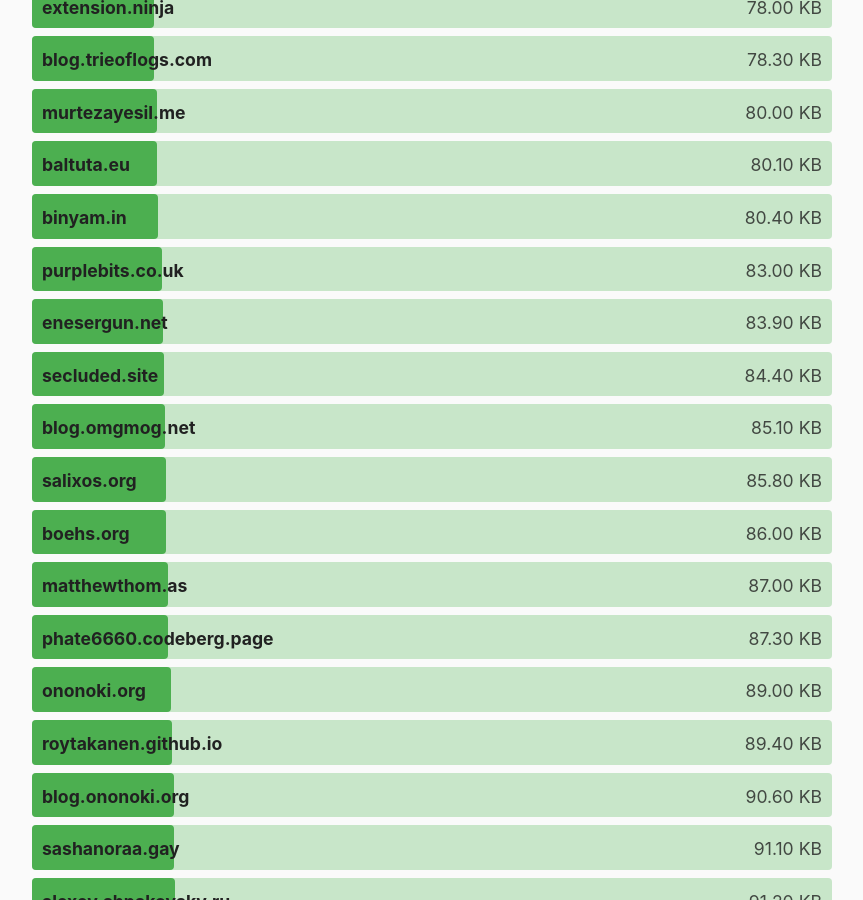
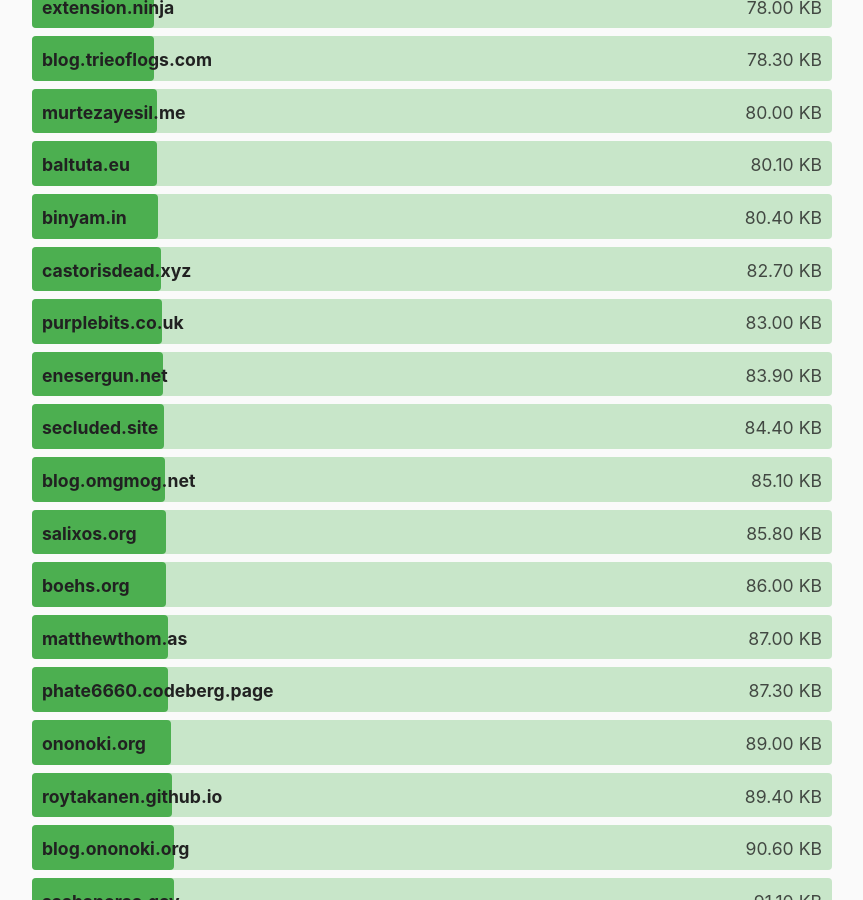
Before and after one commit to kevquirk/512kb.club, a Jekyll site: the page built from index.md, in a window 1280 px wide and 900 px high, scrolled down 16681 px. Shown: the whole window, without its empty margins (208-1071 px from the left). Built offline with Jekyll 4.4.1, drawn with Linux system fonts in a browser that asks for light colours; some of the changed text lies outside the part shown.

Commit message:
Size of castorisdead.xyz changed.

```diff
--- a/_data/sites.yml
+++ b/_data/sites.yml
@@ -500,8 +500,8 @@
 
 - domain: castorisdead.xyz
   url: https://castorisdead.xyz
-  size: 194
-  last_checked: 2022-12-12
+  size: 82.7
+  last_checked: 2022-12-30
 
 - domain: catdrout.xyz
   url: https://catdrout.xyz/
```
